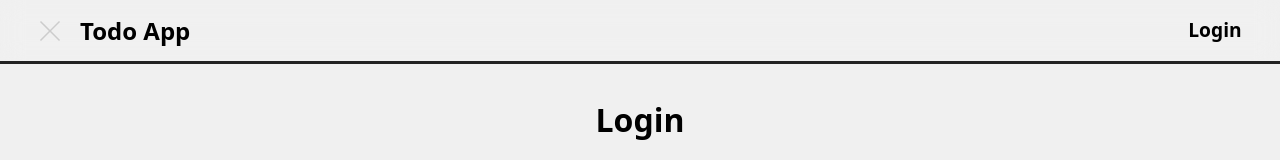
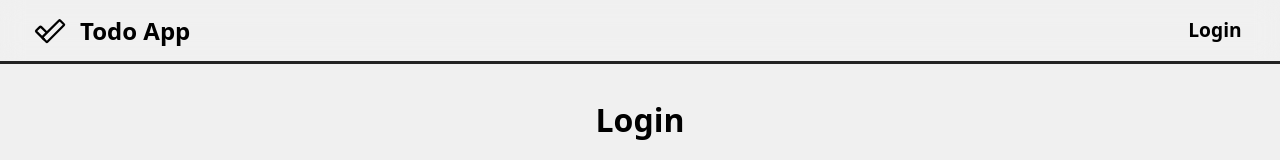
Before and after one commit to Blockzilla101/blog-app, a Vue app: page /login in a window 1280 px wide. Shown: the top 160 px of the page. Built offline with nearby package versions, Linux system fonts and the light colour scheme.

Commit message:
add logo

```diff
--- a/index.html
+++ b/index.html
@@ -2,14 +2,14 @@
 <html lang="en">
 <head>
     <meta charset="UTF-8" />
-    <link href="/placeholder.svg" rel="icon" type="image/svg+xml" />
+    <link href="/app-logo-light.svg" rel="icon" type="image/svg+xml" />
     <title>Todo</title>
     <meta content="width=device-width, initial-scale=1.0" name="viewport" />
 
-    <!--    Opengraph -->
+    <!-- Opengraph -->
     <meta content="Todo App" property="og:title" />
     <meta content="A simple Todo application. Start organizing your tasks today." property="og:description" />
-    <meta content="/placeholder.svg" property="og:image" />
+    <meta content="/app-logo-light.svg" property="og:image" />
     <meta content="website" property="og:type" />
 </head>
 <body>
--- a/src/App.vue
+++ b/src/App.vue
@@ -6,7 +6,7 @@
         <nav>
             <div class="logo">
                 <div>
-                    <img alt="logo" src="/placeholder.svg">
+                    <img alt="logo" src="/app-logo-dark.svg">
                 </div>
                 <h1>Todo App</h1>
             </div>
--- a/src/style.css
+++ b/src/style.css
@@ -108,7 +108,7 @@ main {
     height: 100%;
     background-color: var(--foreground-color);
     z-index: -1;
-    transform: translateY(100%);
+    transform: translateX(-120%) skewX(30deg);
     transition: 0.2s ease-in-out;
 }
 
```
Also changed, not shown: public/app-logo-dark.svg (added), public/app-logo-light.svg (added).
